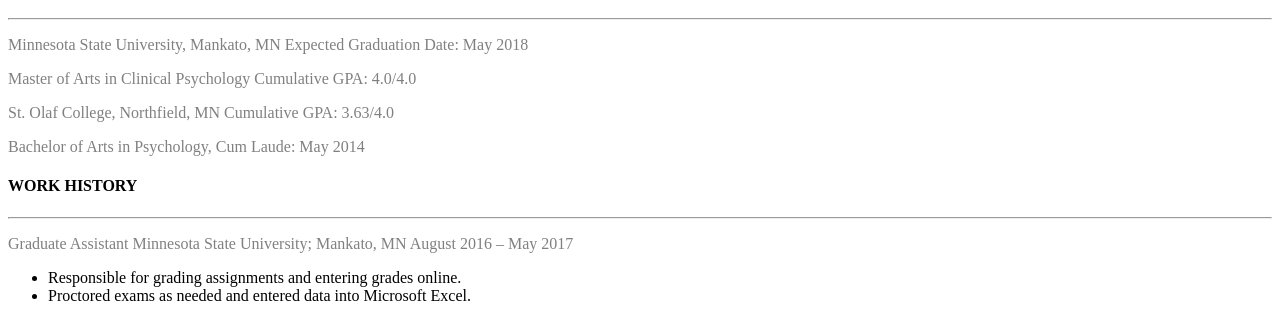
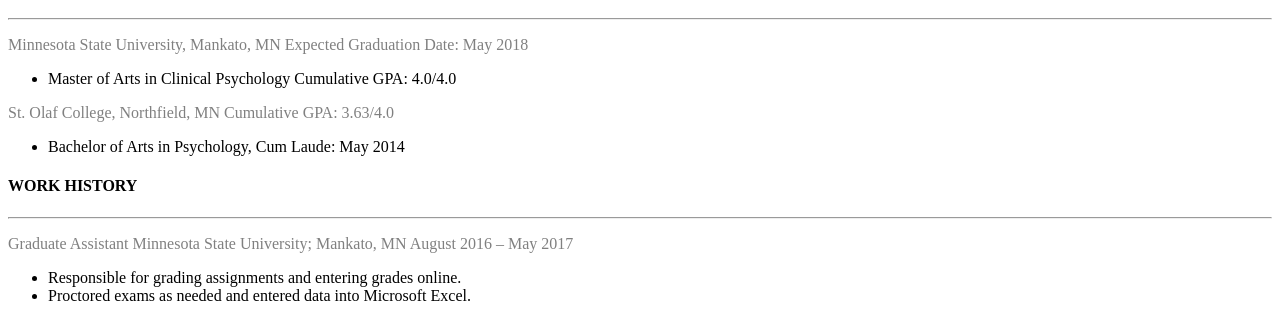
Before and after one commit to gracemkas/gracemkas.github.io, a plain HTML site: page index.html in a window 1280 px wide. Shown: the part 485-800 px from the top of the page. Drawn offline with Linux system fonts and the light colour scheme.

Commit message:
Added education lists

```diff
--- a/index.html
+++ b/index.html
@@ -17,9 +17,13 @@
 		<h4>EDUCATION</h4>
 		<hr />
 		<p>Minnesota State University, Mankato, MN Expected Graduation Date: May 2018</p>
-		<p>Master of Arts in Clinical Psychology Cumulative GPA: 4.0/4.0</p>
+		<ul>
+			<li>Master of Arts in Clinical Psychology Cumulative GPA: 4.0/4.0</li>
+		</ul>
 		<p>St. Olaf College, Northfield, MN Cumulative GPA: 3.63/4.0</p>
-		<p>Bachelor of Arts in Psychology, Cum Laude: May 2014</p>
+		<ul>
+			<li>Bachelor of Arts in Psychology, Cum Laude: May 2014</li>
+		</ul>
 	</div>
 	<div>
 		<h4>WORK HISTORY</h4>
```
